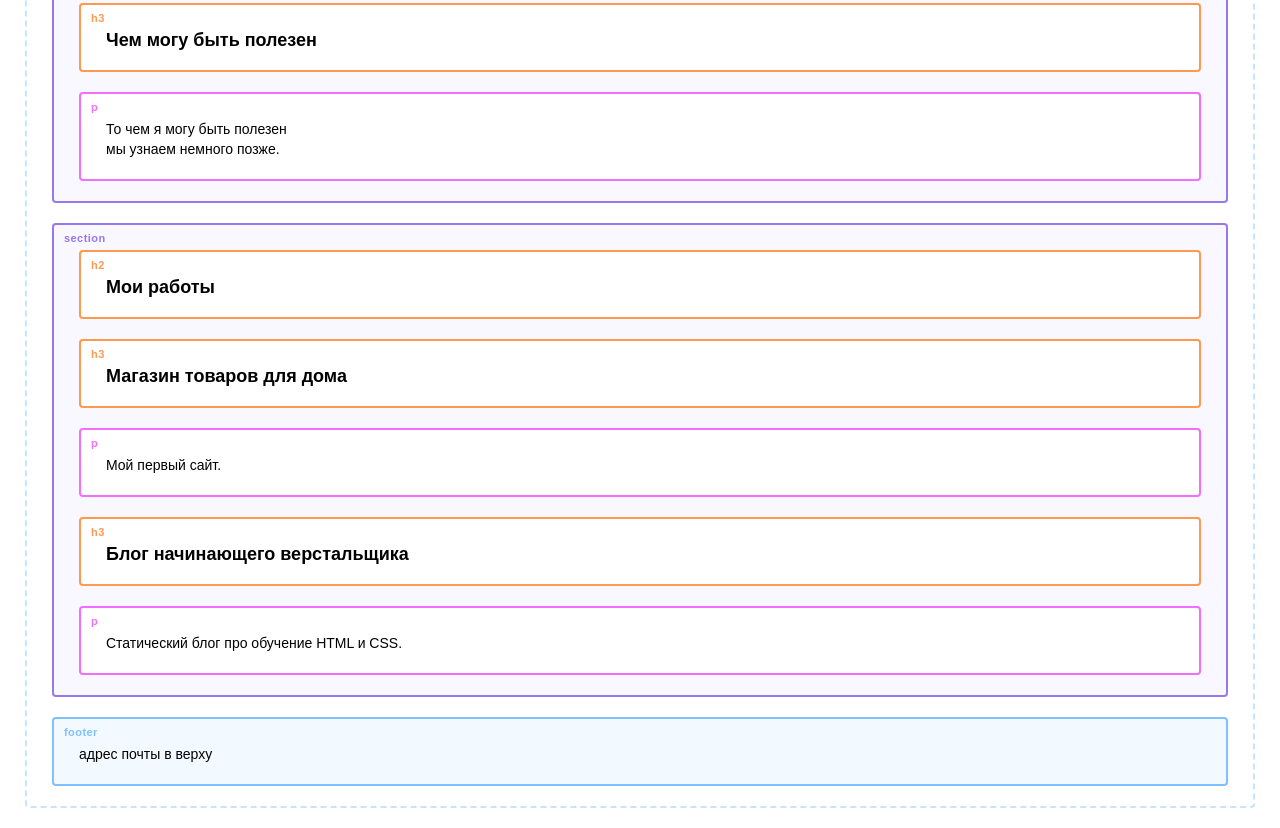
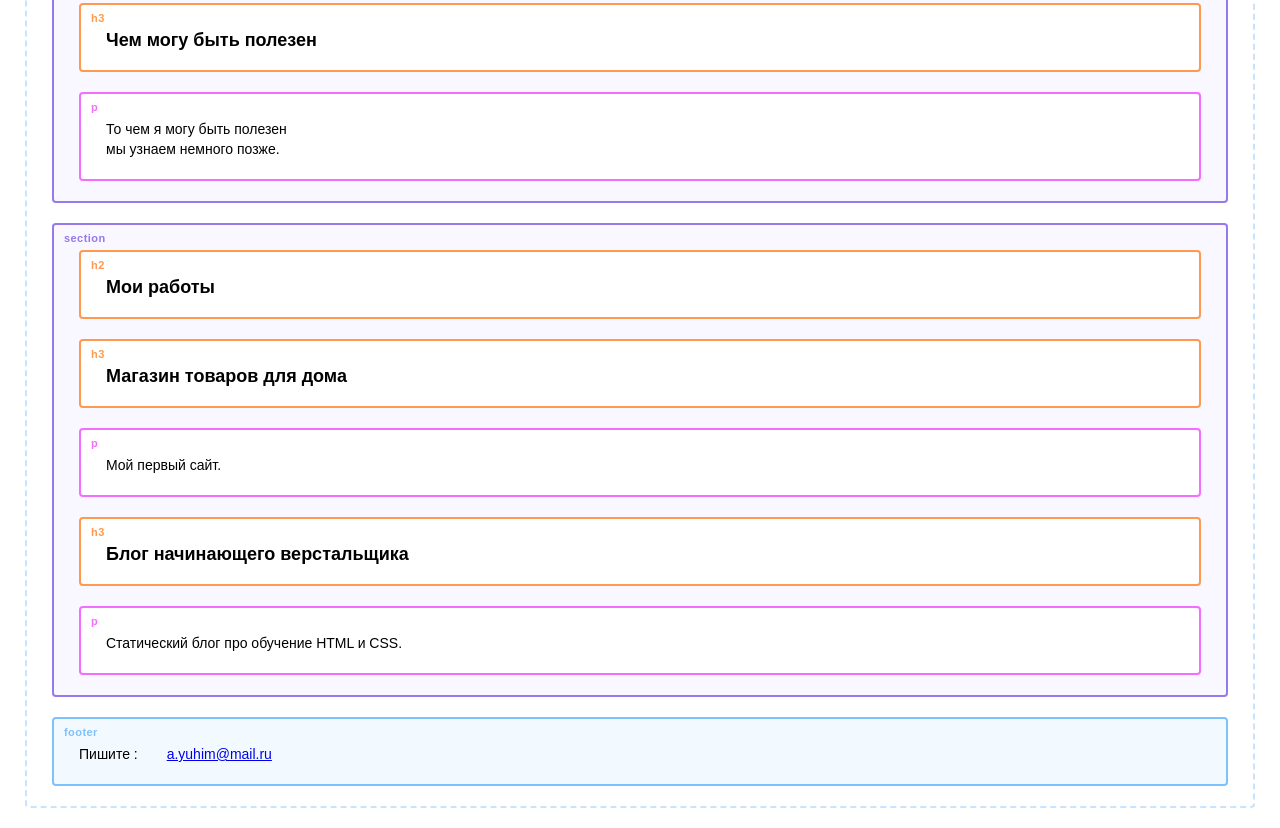
Before and after one commit to AlexYuhim/my-site, a plain HTML site: page index.html in a window 1280 px wide. Shown: the part 788-1616 px from the top of the page. Drawn offline with Linux system fonts and the light colour scheme.

Commit message:
Изменение подвала, добавление ссылки на почту.

```diff
--- a/index.html
+++ b/index.html
@@ -42,7 +42,7 @@
     </section>
 
     <footer class="page-footer">
-      адрес почты в верху
+      Пишите : <a href="https://mail.ru" target="_blank"> a.yuhim@mail.ru </a>
 
     </footer>
   </body>
```
